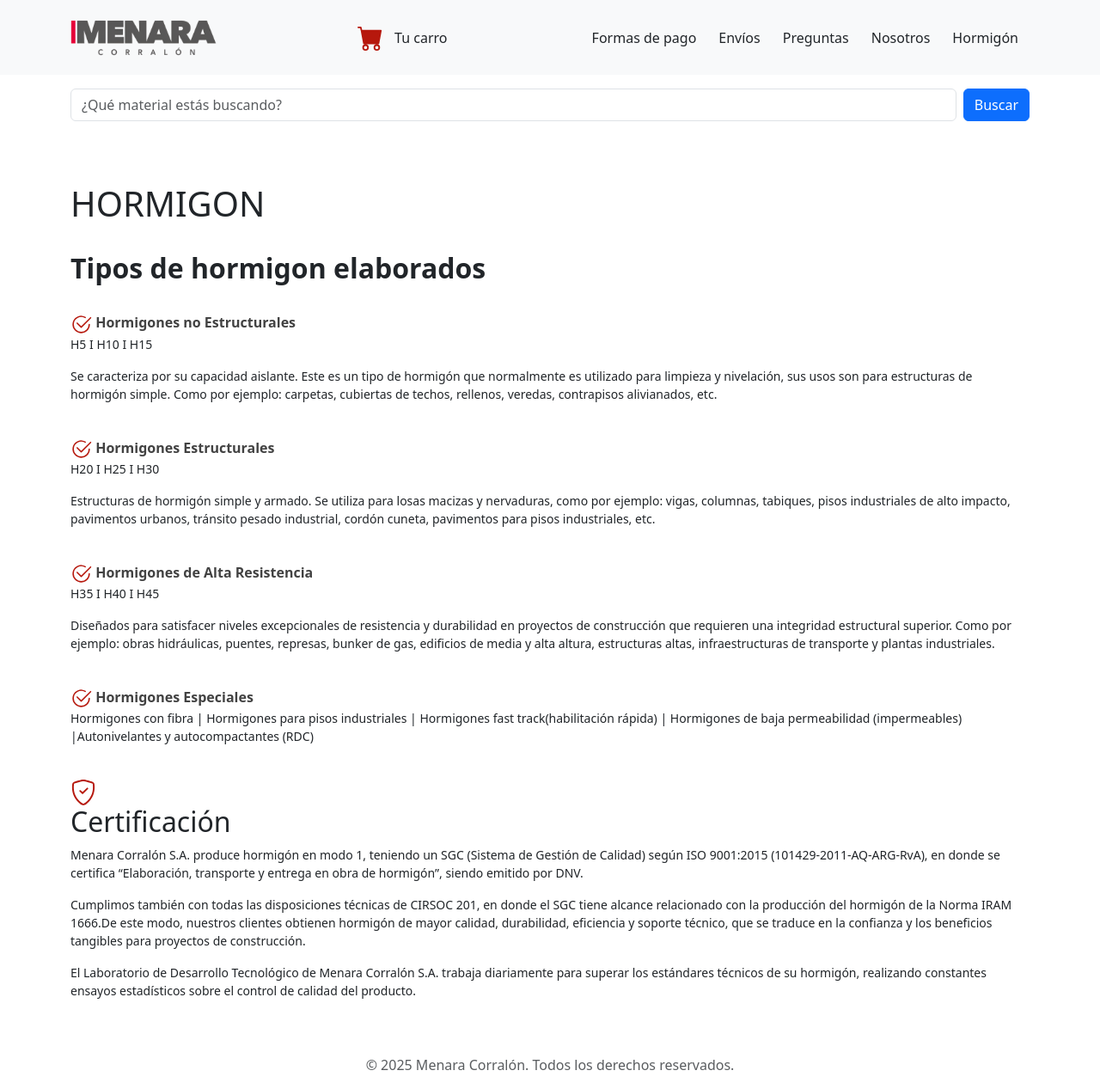
After one commit to Lautamendoza/acerma, a Django app: page /tienda/hormigon/ in a window 1280 px wide. The commit adds this page. Shown: the whole page at 86% size. Run offline with Django 5.2, Linux system fonts and the light colour scheme.

Commit message:
agregado de seccion hormigon

```diff
--- a/p1ecommerce/templates/base.html
+++ b/p1ecommerce/templates/base.html
@@ -28,9 +28,10 @@
 
       <div class="d-flex ms-4">
         <a href="{% url 'tienda:formas_de_pago' %}"><button type="button" class="btn">Formas de pago</button></a>
-        <a href="{% url 'tienda:cambiosyd' %}"><button type="button" class="btn">Cambios y Devolución</button></a>
+        <a href="{% url 'tienda:cambiosyd' %}"><button type="button" class="btn">Envíos</button></a>
         <a href="{% url 'tienda:preguntas' %}"><button type="button" class="btn">Preguntas</button></a>
         <a href="{% url 'tienda:nosotros' %}"><button type="button" class="btn">Nosotros</button></a>
+        <a href="{% url 'tienda:hormigon' %}"><button type="button" class="btn">Hormigón</button></a>
       </div>
     </div>
   </nav>
--- /dev/null
+++ b/p1ecommerce/templates/tienda/hormigon.html
@@ -0,0 +1,58 @@
+{% extends 'base.html' %}
+
+{% block content %}
+<div class="container mt-4">
+  <h1>HORMIGON</h1>
+    <br>
+
+  <h2><strong>Tipos de hormigon elaborados</strong></h2>
+<br>
+  <svg xmlns="http://www.w3.org/2000/svg" width="25" height="25" fill="#b6180d" class="bi bi-check2-circle" viewBox="0 0 16 16">
+  <path d="M2.5 8a5.5 5.5 0 0 1 8.25-4.764.5.5 0 0 0 .5-.866A6.5 6.5 0 1 0 14.5 8a.5.5 0 0 0-1 0 5.5 5.5 0 1 1-11 0"/>
+  <path d="M15.354 3.354a.5.5 0 0 0-.708-.708L8 9.293 5.354 6.646a.5.5 0 1 0-.708.708l3 3a.5.5 0 0 0 .708 0z"/>
+</svg> <span style="font-weight: bold; color: rgb(66, 66, 66);" "="" 30px;"="">Hormigones no Estructurales</span>
+<span style="font-size: 14px;">
+    <p>H5 I H10 I H15</p>
+    <p>Se caracteriza por su capacidad aislante. Este es un tipo de hormigón que normalmente es utilizado para limpieza y nivelación, sus usos son para estructuras de hormigón simple. Como por ejemplo: carpetas, cubiertas de techos, rellenos, veredas, contrapisos alivianados, etc.</p>
+</span>
+<br>
+  <svg xmlns="http://www.w3.org/2000/svg" width="25" height="25" fill="#b6180d" class="bi bi-check2-circle" viewBox="0 0 16 16">
+  <path d="M2.5 8a5.5 5.5 0 0 1 8.25-4.764.5.5 0 0 0 .5-.866A6.5 6.5 0 1 0 14.5 8a.5.5 0 0 0-1 0 5.5 5.5 0 1 1-11 0"/>
+  <path d="M15.354 3.354a.5.5 0 0 0-.708-.708L8 9.293 5.354 6.646a.5.5 0 1 0-.708.708l3 3a.5.5 0 0 0 .708 0z"/>
+</svg> <span style="font-weight: bold; color: rgb(66, 66, 66);" "="" 30px;"="">Hormigones Estructurales</span>
+<span style="font-size: 14px;">
+    <p>H20 I H25 I H30</p>
+    <p>Estructuras de hormigón simple y armado. Se utiliza para losas macizas y nervaduras, como por ejemplo: vigas, columnas, tabiques, pisos industriales de alto impacto, pavimentos urbanos, tránsito pesado industrial, cordón cuneta, pavimentos para pisos industriales, etc.</p>
+</span>
+<br>
+  <svg xmlns="http://www.w3.org/2000/svg" width="25" height="25" fill="#b6180d" class="bi bi-check2-circle" viewBox="0 0 16 16">
+  <path d="M2.5 8a5.5 5.5 0 0 1 8.25-4.764.5.5 0 0 0 .5-.866A6.5 6.5 0 1 0 14.5 8a.5.5 0 0 0-1 0 5.5 5.5 0 1 1-11 0"/>
+  <path d="M15.354 3.354a.5.5 0 0 0-.708-.708L8 9.293 5.354 6.646a.5.5 0 1 0-.708.708l3 3a.5.5 0 0 0 .708 0z"/>
+</svg> <span style="font-weight: bold; color: rgb(66, 66, 66);" "="" 30px;"="">Hormigones de Alta Resistencia</span>
+<span style="font-size: 14px;">
+    <p>H35 I H40 I H45</p>
+    <p>Diseñados para satisfacer niveles excepcionales de resistencia y durabilidad en proyectos de construcción que requieren una integridad estructural superior. Como por ejemplo: obras hidráulicas, puentes, represas, bunker de gas, edificios de media y alta altura, estructuras altas, infraestructuras de transporte y plantas industriales.</p>
+</span>
+<br>
+  <svg xmlns="http://www.w3.org/2000/svg" width="25" height="25" fill="#b6180d" class="bi bi-check2-circle" viewBox="0 0 16 16">
+  <path d="M2.5 8a5.5 5.5 0 0 1 8.25-4.764.5.5 0 0 0 .5-.866A6.5 6.5 0 1 0 14.5 8a.5.5 0 0 0-1 0 5.5 5.5 0 1 1-11 0"/>
+  <path d="M15.354 3.354a.5.5 0 0 0-.708-.708L8 9.293 5.354 6.646a.5.5 0 1 0-.708.708l3 3a.5.5 0 0 0 .708 0z"/>
+</svg> <span style="font-weight: bold; color: rgb(66, 66, 66);" "="" 30px;"="">Hormigones Especiales</span>
+<span style="font-size: 14px;">
+    <p>Hormigones con fibra | Hormigones para pisos industriales | Hormigones fast track(habilitación rápida) | Hormigones de baja permeabilidad (impermeables) |Autonivelantes y autocompactantes (RDC) </p>
+</span>
+</span>
+<br>
+  <svg xmlns="http://www.w3.org/2000/svg" width="30" height="30" fill="#b6180d" class="bi bi-shield-check" viewBox="0 0 16 16">
+  <path d="M5.338 1.59a61 61 0 0 0-2.837.856.48.48 0 0 0-.328.39c-.554 4.157.726 7.19 2.253 9.188a10.7 10.7 0 0 0 2.287 2.233c.346.244.652.42.893.533q.18.085.293.118a1 1 0 0 0 .101.025 1 1 0 0 0 .1-.025q.114-.034.294-.118c.24-.113.547-.29.893-.533a10.7 10.7 0 0 0 2.287-2.233c1.527-1.997 2.807-5.031 2.253-9.188a.48.48 0 0 0-.328-.39c-.651-.213-1.75-.56-2.837-.855C9.552 1.29 8.531 1.067 8 1.067c-.53 0-1.552.223-2.662.524zM5.072.56C6.157.265 7.31 0 8 0s1.843.265 2.928.56c1.11.3 2.229.655 2.887.87a1.54 1.54 0 0 1 1.044 1.262c.596 4.477-.787 7.795-2.465 9.99a11.8 11.8 0 0 1-2.517 2.453 7 7 0 0 1-1.048.625c-.28.132-.581.24-.829.24s-.548-.108-.829-.24a7 7 0 0 1-1.048-.625 11.8 11.8 0 0 1-2.517-2.453C1.928 10.487.545 7.169 1.141 2.692A1.54 1.54 0 0 1 2.185 1.43 63 63 0 0 1 5.072.56"/>
+  <path d="M10.854 5.146a.5.5 0 0 1 0 .708l-3 3a.5.5 0 0 1-.708 0l-1.5-1.5a.5.5 0 1 1 .708-.708L7.5 7.793l2.646-2.647a.5.5 0 0 1 .708 0"/>
+</svg><h2>Certificación</h2>
+<span style="font-size: 14px;">
+    <p>Menara Corralón S.A. produce hormigón en modo 1, teniendo un SGC (Sistema de Gestión de Calidad) según ISO 9001:2015 (101429-2011-AQ-ARG-RvA), en donde se certifica “Elaboración, transporte y entrega en obra de hormigón”, siendo emitido por DNV.</p>
+    <p>Cumplimos también con todas las disposiciones técnicas de CIRSOC 201, en donde el SGC tiene alcance relacionado con la producción del hormigón de la Norma IRAM 1666.De este modo, nuestros clientes obtienen hormigón de mayor calidad, durabilidad, eficiencia y soporte técnico, que se traduce en la confianza y los beneficios tangibles para proyectos de construcción.</p>
+    <p>El Laboratorio de Desarrollo Tecnológico de Menara Corralón S.A. trabaja diariamente para superar los estándares técnicos de su hormigón, realizando constantes ensayos estadísticos sobre el control de calidad del producto.</p>
+</span>
+
+  </ul>
+</div>
+{% endblock %}
--- a/p1ecommerce/templates/tienda/list.html
+++ b/p1ecommerce/templates/tienda/list.html
@@ -141,7 +141,8 @@
 </div>
 
 <div class="banner-grande" style="text-align: center;">
-  <img src="{% static 'img/bannergrande.jpg' %}" alt="Logo">
+   <a href="{% url 'tienda:hormigon' %}"><img src="{% static 'img/bannergrande.jpg' %}" alt="Hormigon"></a>
+
 </div>
 <br>
 
--- a/p1ecommerce/templates/tienda/preguntas.html
+++ b/p1ecommerce/templates/tienda/preguntas.html
@@ -2,7 +2,7 @@
 
 {% block content %}
 
-<h1>Nosotros</h1>
+<h1>Preguntas Frecuentes</h1>
 
 <div class="accordion" id="accordionExample">
   <div class="accordion-item">
--- a/p1ecommerce/urls.py
+++ b/p1ecommerce/urls.py
@@ -12,5 +12,5 @@ urlpatterns = [
   path('', views.product_list, name='product_list'),
   path('<int:id>/<slug:slug>/', views.product_detail, name= 'product_detail'),
   path('<slug:category_slug>/', views.product_list, name='product_list_by_category'),
-
+  path('tienda/hormigon/', views.hormigon, name='hormigon'),
 ]
--- a/p1ecommerce/views.py
+++ b/p1ecommerce/views.py
@@ -58,3 +58,6 @@ def nosotros(request):
 
 def cart_details(request):
     return render(request, 'cart/details.html')
+
+def hormigon(request):
+    return render(request, 'tienda/hormigon.html')
```
Also changed, not shown: db.sqlite3, p1ecommerce/static/img/contactohormigon.png (added).
